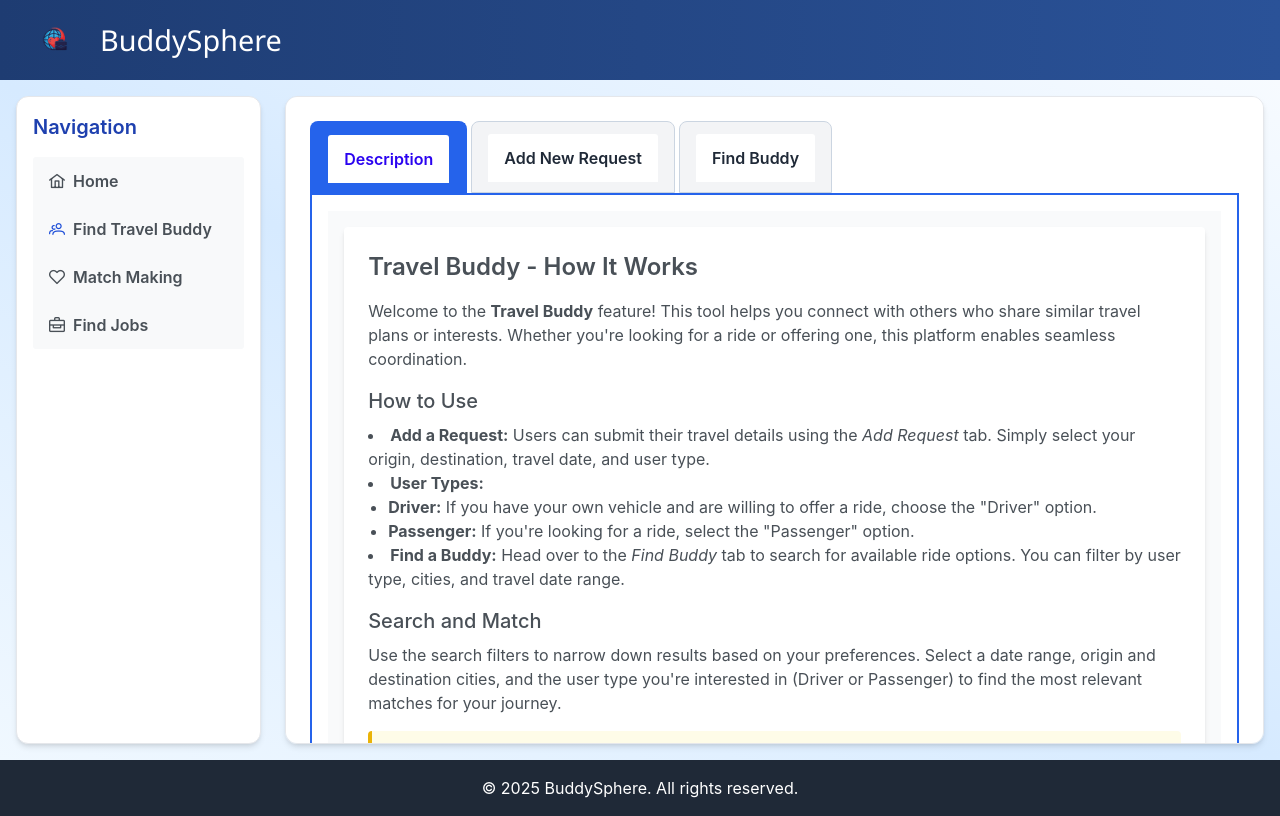
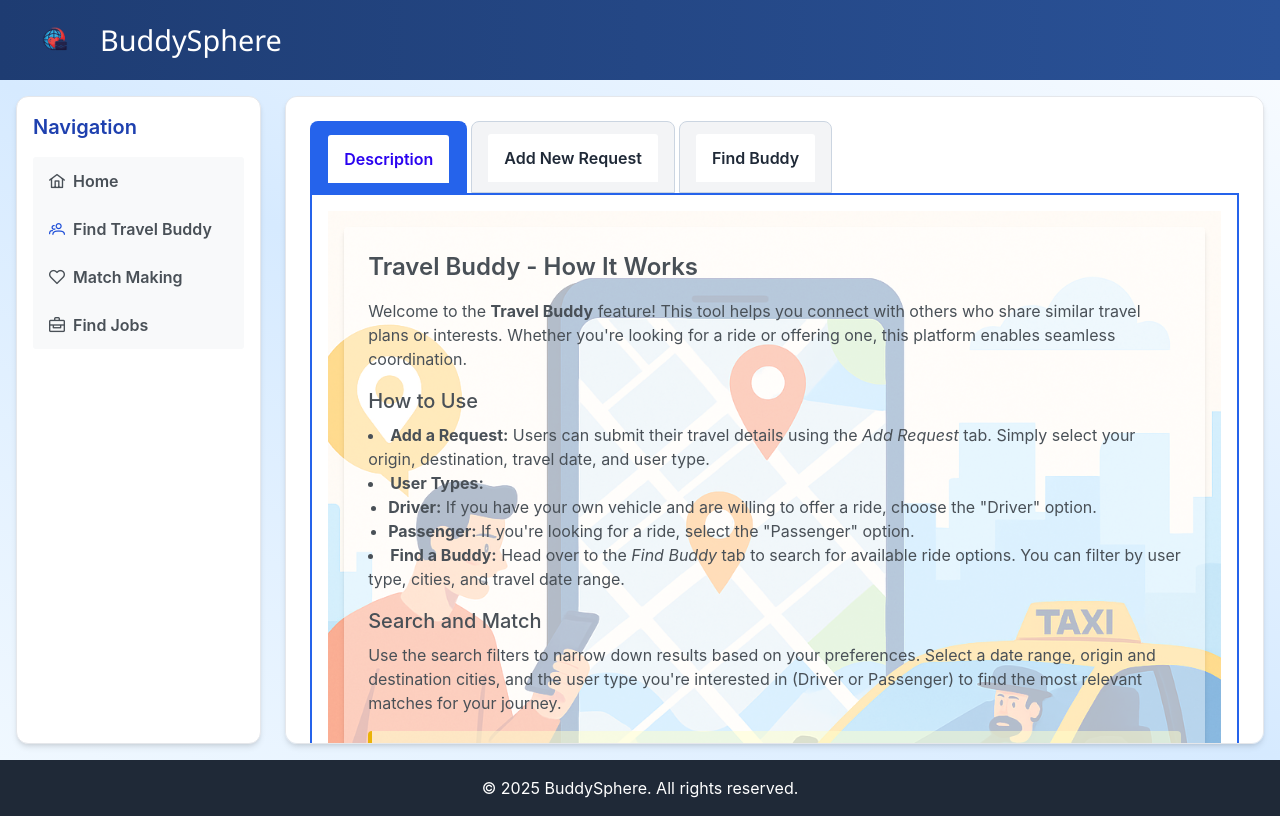
Before and after one commit to shivendradas/HerokuBuddySphereApp, a React (Create React App) app in the folder client/: page /travelbuddy in a window 1280 px wide. Built offline with nearby package versions, Linux system fonts and the light colour scheme.

Commit message:
add background in travel buddy description

```diff
--- a/client/src/pages/travelbuddy/TravelBuddyDescription.jsx
+++ b/client/src/pages/travelbuddy/TravelBuddyDescription.jsx
@@ -6,8 +6,25 @@ import './Travelbuddy.css'; // Add scroll style here
 
 const TrabelBuddyDescription = () => {
   return (
-    <div className="travelbuddy-scroll-container">
-      <section className="max-w-4xl mx-auto p-6 bg-white shadow-md rounded">
+    <div
+      className="travelbuddy-scroll-container"
+      style={{
+        backgroundImage: 'url(/travelbuddy.png)',
+        backgroundSize: 'cover',
+        backgroundPosition: 'center',
+        minHeight: '100vh',
+        width: '100%',
+        position: 'relative'
+      }}
+    >
+      <section
+        className="max-w-4xl mx-auto p-6 shadow-md rounded"
+        style={{
+          position: 'relative',
+          zIndex: 2,
+          background: 'rgba(255,255,255,0.4)' // Transparent background
+        }}
+      >
         <h1 className="text-2xl font-semibold mb-4">Travel Buddy - How It Works</h1>
 
         <p className="mb-4">
@@ -36,7 +53,7 @@ const TrabelBuddyDescription = () => {
           Use the search filters to narrow down results based on your preferences. Select a date range, origin and destination cities, and the user type you're interested in (Driver or Passenger) to find the most relevant matches for your journey.
         </p>
 
-        <div className="p-4 mb-4 border-l-4 border-yellow-500 bg-yellow-50 text-yellow-800 rounded">
+        <div className="p-4 mb-4 border-l-4 border-yellow-500 bg-yellow-50 text-yellow-800 rounded" style={{background: 'rgba(255,255,204,0.5)'}}>
           <strong>Disclaimer:</strong> Travel Buddy only facilitates the connection between drivers and passengers. It is solely your responsibility to verify the authenticity and reliability of the individuals you choose to connect with. We do not guarantee the legitimacy or safety of any listed driver or passenger. Always perform your own checks and exercise caution before proceeding with any ride.
         </div>
 
@@ -44,6 +61,18 @@ const TrabelBuddyDescription = () => {
           Start your journey smarter with Travel Buddy – where travel meets connection.
         </p>
       </section>
+      {/* Optional: Add a semi-transparent overlay for better text readability */}
+      <div
+        style={{
+          position: 'absolute',
+          top: 0,
+          left: 0,
+          width: '100%',
+          height: '100%',
+          background: 'rgba(255,255,255,0.5)',
+          zIndex: 1
+        }}
+      />
     </div>
   );
 };
```
